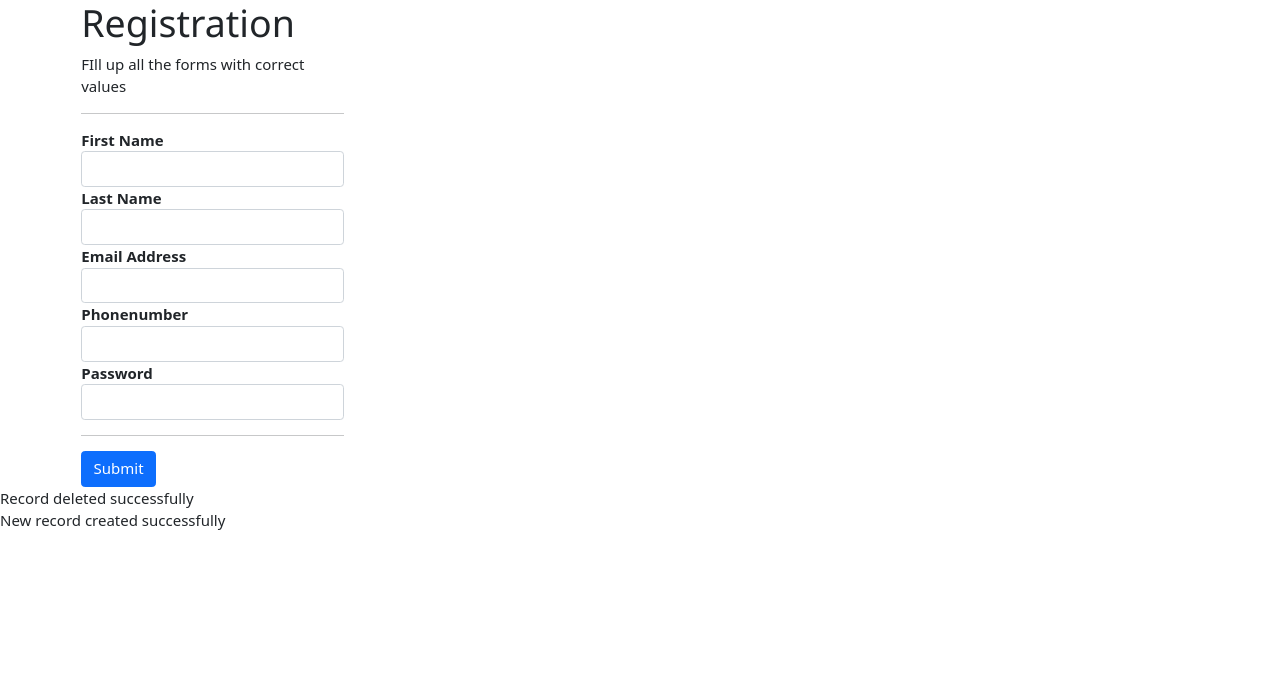
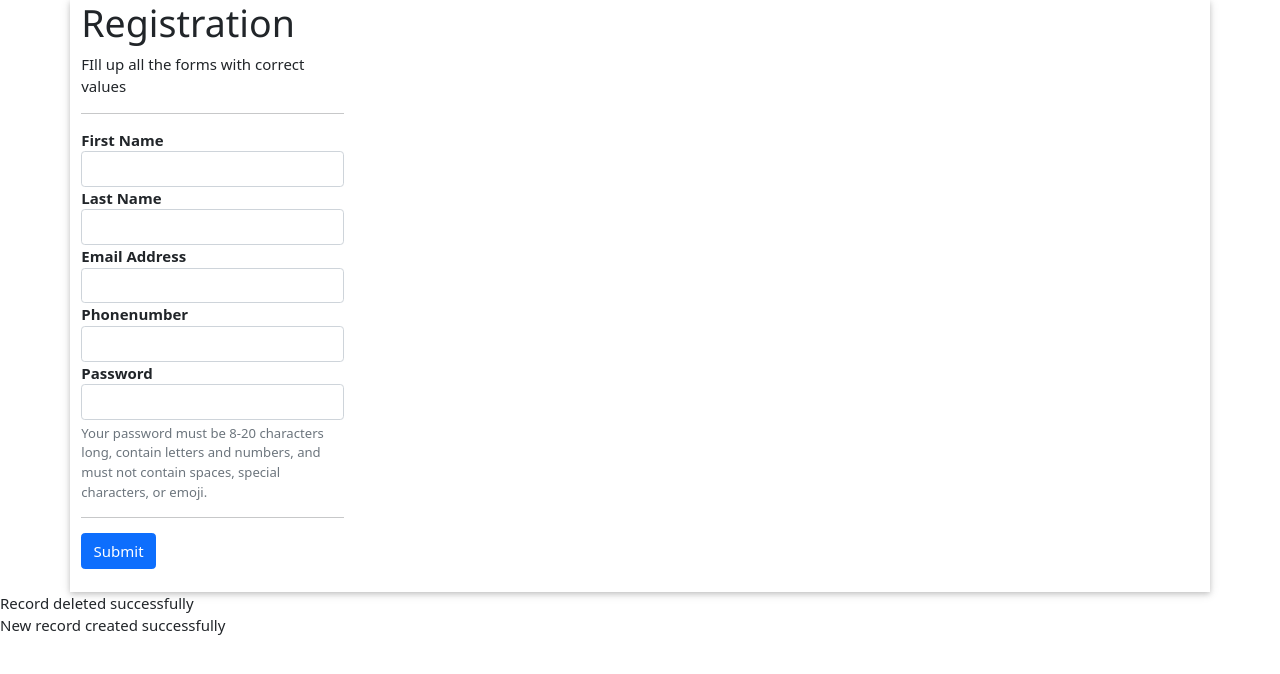
Before and after one commit to PN-Web-Developers/NalinFinalProject, a PHP site: page / in a window 1280 px wide. Shown: the top 674 px of the page. Run offline with PHP 8.4, Linux system fonts and the light colour scheme; data that the repository does not hold is empty.

Commit message:
this is unfinished!

```diff
--- a/index.php
+++ b/index.php
@@ -5,6 +5,7 @@
     <meta http-equiv="X-UA-Compatible" content="IE=edge">
     <meta name="viewport" content="width=device-width, initial-scale=1.0">
     <title>practicePHP</title>
+    <link rel="stylesheet" href="php.css">
     <!-- w3-css -->
     <link rel="stylesheet" href="https://www.w3schools.com/w3css/4/w3.css">
     <!-- CSS only -->
@@ -13,7 +14,7 @@
     <script src="https://cdn.jsdelivr.net/npm/bootstrap@5.0.0-beta1/dist/js/bootstrap.bundle.min.js" integrity="sha384-ygbV9kiqUc6oa4msXn9868pTtWMgiQaeYH7/t7LECLbyPA2x65Kgf80OJFdroafW" crossorigin="anonymous"></script>
 </head>
 <body>
- <div class="container">
+ <div class="container w3-card" width = "50px">
     <div class="row">
         <div class= "col-sm-3">
           <form action="index.php" method="post">
@@ -35,11 +36,17 @@
               <input type="phonenumber" class="form-control" name = "phonenumber" required>
 
               <label><b>Password</b></label>
-              <input type="password" class="form-control" name = "password" required>
+              <input type="password" class="form-control" name = "password" aria-describedby="passwordHelpBlock" required>
+              <div id="passwordHelpBlock" class="form-text">
+              Your password must be 8-20 characters long, contain letters and numbers, and must not contain spaces, special characters, or emoji.
+             </div>
+
 
               <hr class="mb-3">
 
               <button type="submit" class="btn btn-primary" value="submit">Submit</button>
+              <br>
+              <br>
           </form>
        </div>
     </div>
--- a/php.css
+++ b/php.css
@@ -1,4 +1,3 @@
 body{
     background-color: aqua;
 }
-#gwapo
```
